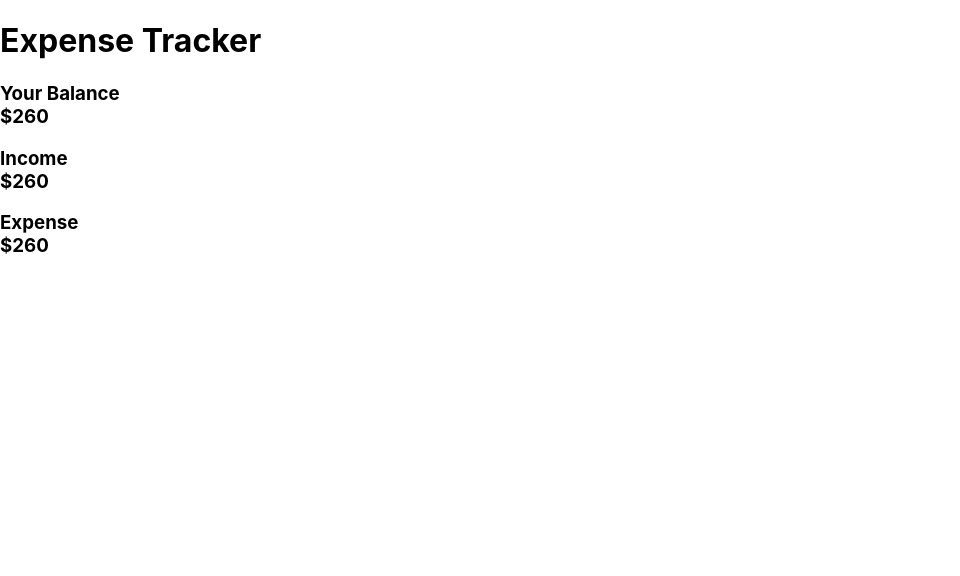
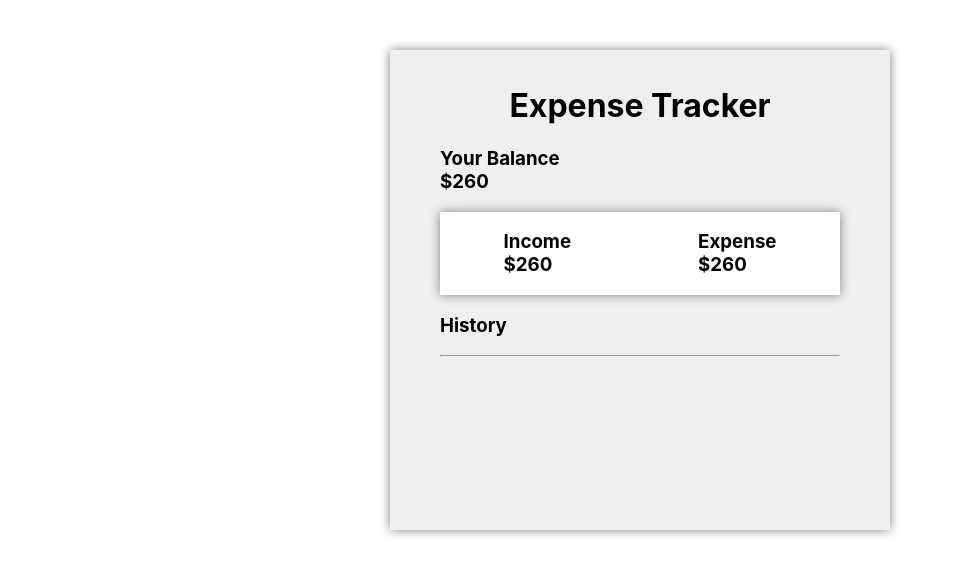
Before and after one commit to Alikhan219/Bootcamp_Expense_Tracker_App, a React (Create React App) app: page / in a window 1280 px wide. Shown: the top 576 px of the page, without its empty margins (0-960 px from the left). Built offline with nearby package versions, Linux system fonts and the light colour scheme.

Commit message:
adding some styles

```diff
--- a/src/App.css
+++ b/src/App.css
@@ -1,38 +1,23 @@
-.App {
-  text-align: center;
+body{
+  padding: 0;
+  margin: 0;
+  box-sizing: border-box;
 }
-
-.App-logo {
-  height: 40vmin;
-  pointer-events: none;
+.container{
+   max-width: 400px;
+   min-height: 450px;
+   margin: 0 auto;
+   background-color: #efefef;
+   box-shadow: 0 0 10px gray;
+   margin-top: 50px;
+   padding: 15px 50px;
 }
-
-@media (prefers-reduced-motion: no-preference) {
-  .App-logo {
-    animation: App-logo-spin infinite 20s linear;
-  }
+.text_center{
+   text-align: center;
 }
-
-.App-header {
-  background-color: #282c34;
-  min-height: 100vh;
+.expense_container{
   display: flex;
-  flex-direction: column;
-  align-items: center;
-  justify-content: center;
-  font-size: calc(10px + 2vmin);
-  color: white;
+  justify-content: space-around;
+  background-color: white;
+  box-shadow: 0 0 10px gray;
 }
-
-.App-link {
-  color: #61dafb;
-}
-
-@keyframes App-logo-spin {
-  from {
-    transform: rotate(0deg);
-  }
-  to {
-    transform: rotate(360deg);
-  }
-}
--- a/src/App.js
+++ b/src/App.js
@@ -3,8 +3,8 @@ import './App.css';
 
 function App() {
   return (
-    <div >
-     <h1>Expense Tracker</h1>
+    <div className="container">
+     <h1 className="text_center">Expense Tracker</h1>
 
 
 
@@ -13,6 +13,8 @@ function App() {
      <h3>Income <br /> $260</h3>
      <h3>Expense <br /> $260</h3>
      </div>
+     <h3>History</h3>
+     <hr />
     </div>
   );
 }
```
